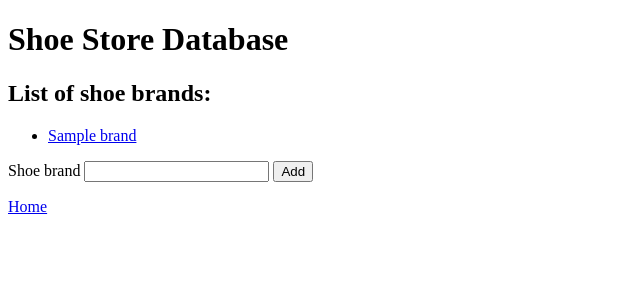
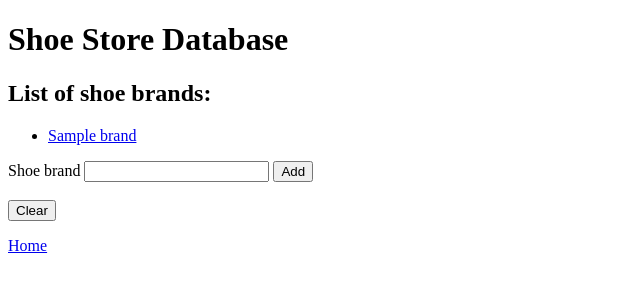
Before and after one commit to jkiyabu/shoes, a PHP site: template views/brands.html.twig in a window 1280 px wide. Shown: the top 300 px of the page, without its empty margins (0-640 px from the left). Run offline with PHP 8.4, Linux system fonts and the light colour scheme; the template is opened without the code that fills it: most values are stand-ins (such as "Sample title", 1, 10 or a date in 2020); some libraries are stand-ins or nearby versions.

Commit message:
add ability to clear all shoe brands from dbase

```diff
--- a/app/app.php
+++ b/app/app.php
@@ -31,5 +31,10 @@
         return $app['twig']->render('brands.html.twig', array('brands' => $brands));
     });
 
+    $app->post('/delete_shoes', function() use ($app) {
+        Brand::deleteAll();
+        return $app['twig']->render('brands.html.twig', array('brands' => Brand::getAll()));
+    });
+
     return $app;
 ?>
--- a/views/brands.html.twig
+++ b/views/brands.html.twig
@@ -15,5 +15,10 @@
         <input type='text' name='brand_name' id='brand_name'>
 
         <button type=submit>Add</button>
+    </form>
+    <br>
+    <form action='/delete_shoes' method='post'>
+        <button type='submit'>Clear</button>
+    </form>
     <p><a href='/'>Home</a></p>
 {% endblock %}
```
